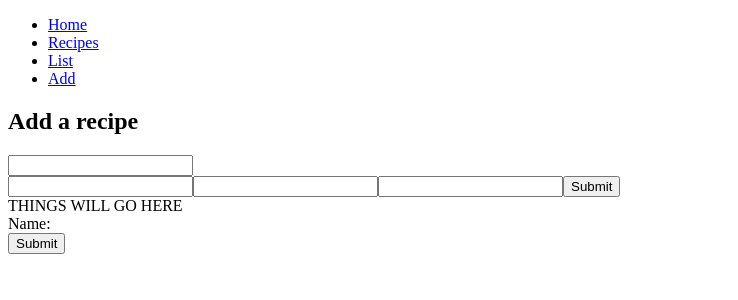
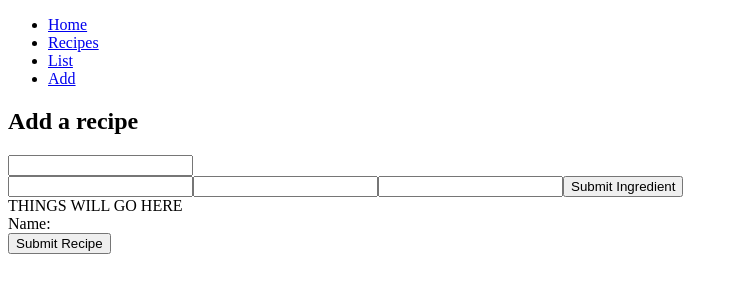
Before and after one commit to starvs/recipe, a React app in the folder frontend/: page /add in a window 1280 px wide. Shown: the top 300 px of the page, without its empty margins (0-738 px from the left). Built offline with nearby package versions, Linux system fonts and the light colour scheme.

Commit message:
basics of adding a recipe done

```diff
--- a/frontend/src/components/AddIngredient.tsx
+++ b/frontend/src/components/AddIngredient.tsx
@@ -10,7 +10,7 @@ export const AddIngredient = ({handleSubmit}: AddIngredientProps) => {
     const [unit, setUnit] = useState('')
 
     return (
-    <form onSubmit={(e) => handleSubmit(e, name, quantity, unit)}>
+    <form>
         <input
             type="text"
             name="name"
@@ -31,7 +31,7 @@ export const AddIngredient = ({handleSubmit}: AddIngredientProps) => {
             value={unit}
             onChange={(e) => setUnit(e.target.value)}
         />
-        <input type="submit" value="Submit" />
+        <input type="button" value="Submit Ingredient" onClick={(e) => handleSubmit(e, name, quantity, unit)}/>
     </form>
     )
 }
--- a/frontend/src/components/AddRecipe.tsx
+++ b/frontend/src/components/AddRecipe.tsx
@@ -32,19 +32,18 @@ export const AddRecipe = (props: AddRecipeProps) => {
             ingredients
         }
 
-        fetch("http://localhost:7000/addrecipe", {method: 'POST', body: JSON.stringify(newRecipe)})
+        fetch("http://localhost:7000/recipes/add", {method: 'POST', body: JSON.stringify(newRecipe)})
         e.preventDefault()
     }
 
      return (<>
         <h1>Add a recipe</h1>
-
-        <form onSubmit={(e) => handleSubmitRecipe(e)}>
+        <form>
             <input type="text" value={name} onChange={(e) => setName(e.target.value)} />
             <AddIngredient handleSubmit={handleIngredientSubmit}/>
 
             {newRecipe}
-            <input type="submit" value="Submit" />
+            <input type="button" value="Submit Recipe" onClick={(e) => handleSubmitRecipe(e)}/>
         </form>
      </>)
 }
```
Also changed, not shown: 2 other files (tests, documents, lock files or other folders).
